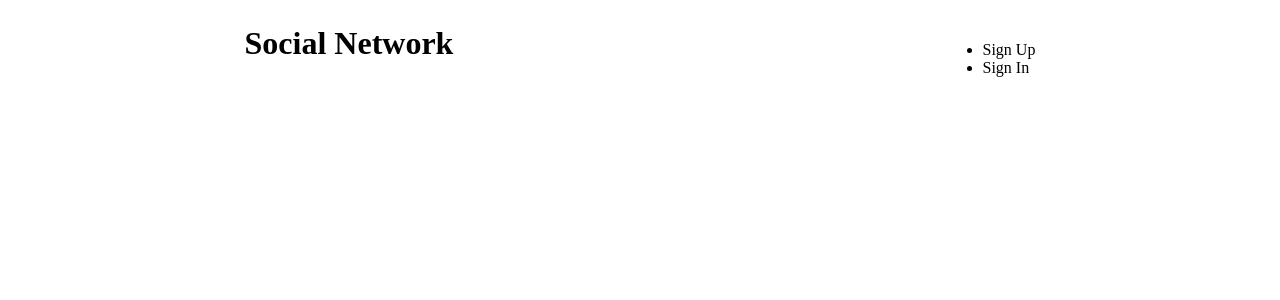
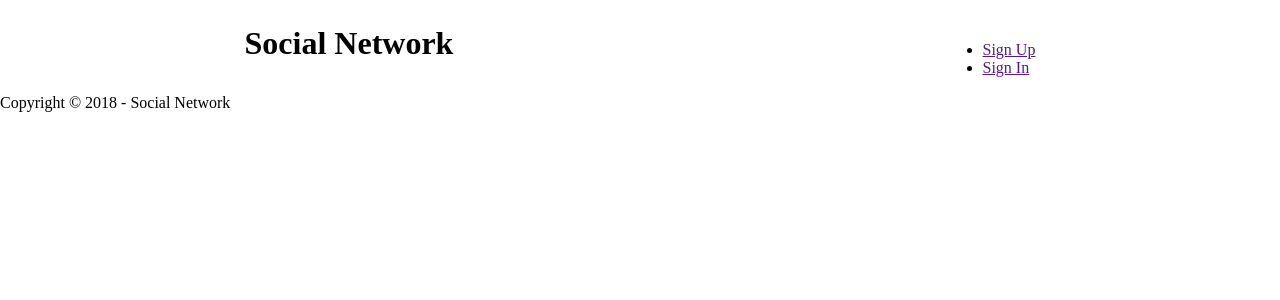
Before and after one commit to TheRealCaptainAwesome/LEGACY_social_network, a React (Create React App) app in the folder client/: page / in a window 1280 px wide. Shown: the top 300 px of the page. Built offline with nearby package versions, Linux system fonts and the light colour scheme.

Commit message:
Created Footer container

```diff
--- a/client/src/App.js
+++ b/client/src/App.js
@@ -3,12 +3,14 @@ import "./App.css";
 
 // Import containers
 import Navbar from "./components/containers/navbar/Navbar";
+import Footer from "./components/containers/footer/Footer";
 
 class App extends Component {
   render() {
     return (
       <div>
         <Navbar />
+        <Footer />
       </div>
     );
   }
--- /dev/null
+++ b/client/src/components/containers/footer/Footer.js
@@ -0,0 +1,9 @@
+import React from "react";
+
+export default () => {
+  return (
+    <footer>
+      Copyright &copy; {new Date().getFullYear()} - Social Network
+    </footer>
+  );
+};
--- a/client/src/components/containers/navbar/Navbar.js
+++ b/client/src/components/containers/navbar/Navbar.js
@@ -9,8 +9,12 @@ export default class Navbar extends Component {
           <h1>Social Network</h1>
         </div>
         <ul>
-          <li>Sign Up</li>
-          <li>Sign In</li>
+          <li>
+            <a href="">Sign Up</a>
+          </li>
+          <li>
+            <a href="">Sign In</a>
+          </li>
         </ul>
       </header>
     );
```
Also changed, not shown: client/src/components/containers/footer/Footer.css (added).
